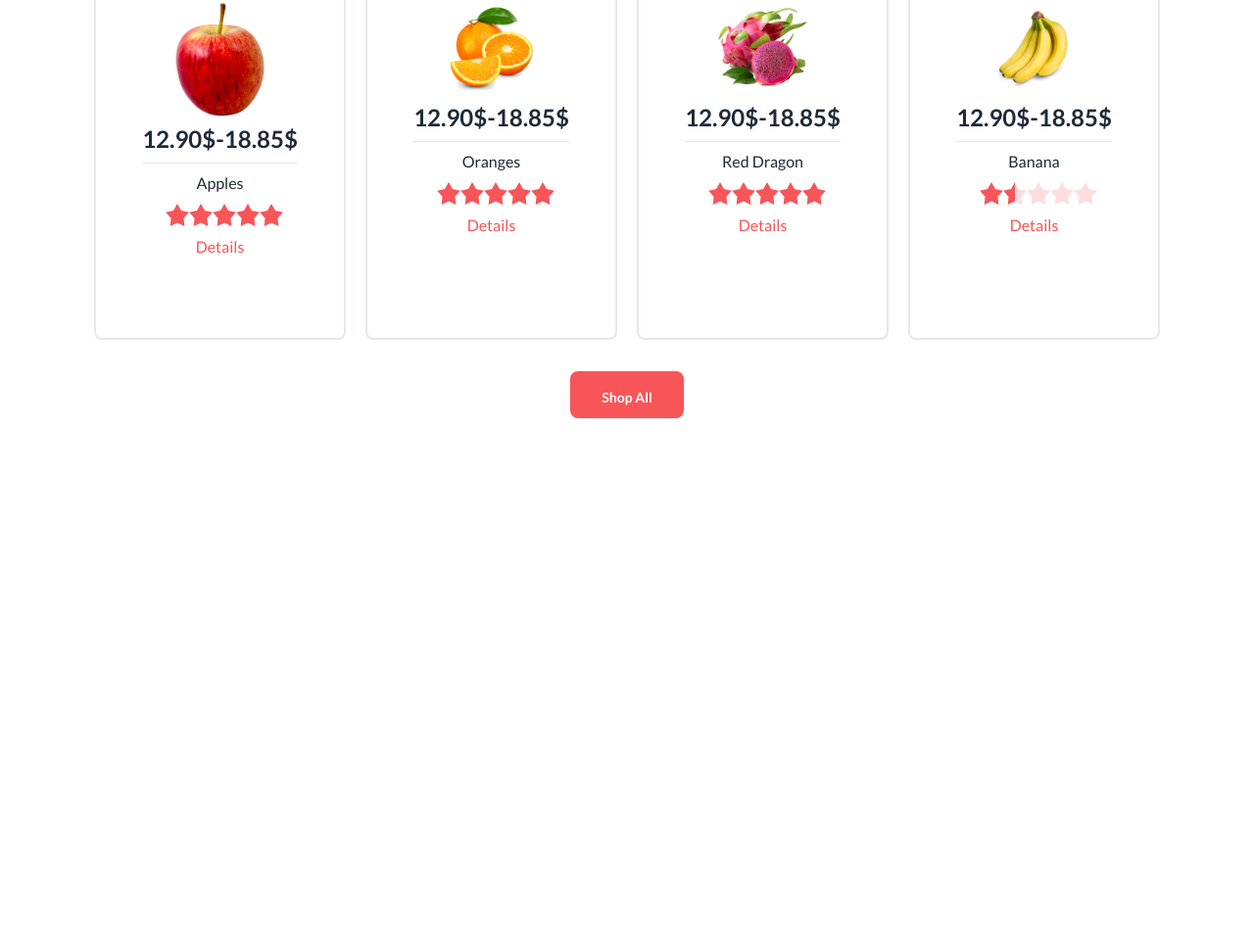
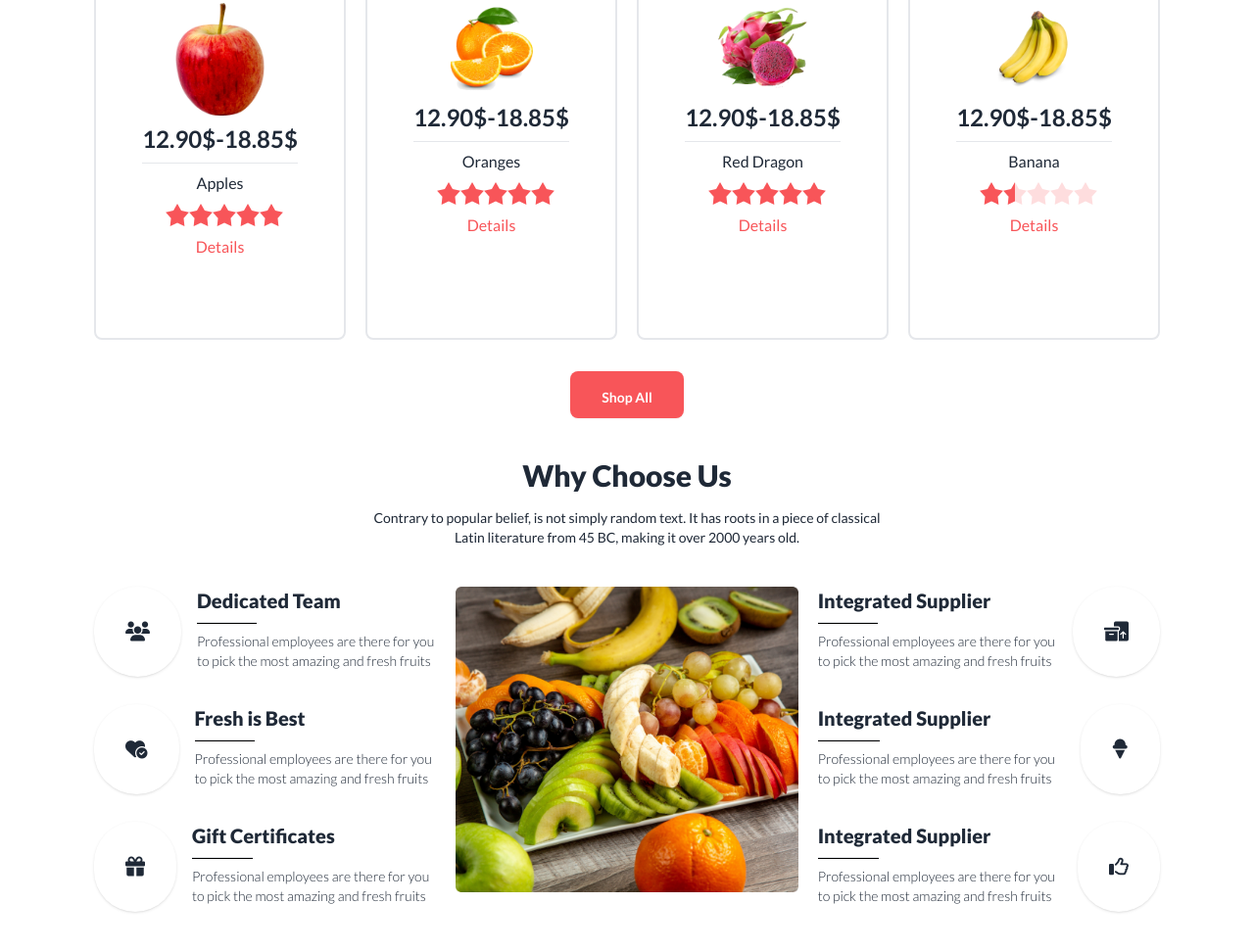
Before and after one commit to Tafhim301/Fruit-burst, a plain HTML site: page index.html in a window 1280 px wide. Shown: the part 1187-2158 px from the top of the page at 98% size. Before the commit the page ends 1654 px from the top, so only its background shows below. Drawn offline with nearby package versions, Linux system fonts and the light colour scheme.

Commit message:
Added Why Choose us

```diff
--- a/index.html
+++ b/index.html
@@ -143,7 +143,8 @@
       <div class="flex justify-between mb-8">
         <div>
           <h3 class="text-4xl font-extrabold  mb-4">Deal of the day</h3>
-          <p class="text-sm font-medium">Contrary to popular belief, is not simply random text. It has roots in a piece of classical <br> Latin literature from 45 BC, making it over 2000 years old.</p>
+          <p class="text-sm font-medium">Contrary to popular belief, is not simply random text. It has roots in a piece
+            of classical <br> Latin literature from 45 BC, making it over 2000 years old.</p>
 
 
         </div>
@@ -289,6 +290,93 @@
       </div>
 
     </section>
+    <!-- Why Choose Us -->
+    <section class="my-10 mx-24">
+      <div class="text-center mb-4">
+        <h3 class="text-3xl font-extrabold mb-4">Why Choose Us</h3>
+        <p class="text-sm">Contrary to popular belief, is not simply random text. It has roots in a piece of classical
+          <br> Latin literature from 45 BC, making it over 2000 years old.
+        </p>
+      </div>
+      <div class="grid grid-cols-3 mt-10 gap-x-5">
+        <div class="flex flex-col gap-y-7">
+          <div class="flex gap-x-4">
+            <i class="fa-solid text-xl rounded-full p-8 shadow fa-users"></i>
+            <div class="flex flex-col gap-y-2">
+              <h3 class="text-xl font-extrabold">Dedicated Team</h3>
+              <hr class="bg-black w-1/4 h-0.5">
+              <p class="text-sm font-light">Professional employees are there for you to pick the most amazing and fresh
+                fruits</p>
+            </div>
+
+          </div>
+          <div class="flex gap-x-4">
+            <i class="fa-solid text-xl rounded-full p-8 shadow fa-heart-circle-check "></i>
+            <div class="flex flex-col gap-y-2">
+              <h3 class="text-xl font-extrabold">Fresh is Best</h3>
+              <hr class="bg-black w-1/4 h-0.5">
+              <p class="text-sm font-light">Professional employees are there for you to pick the most amazing and fresh
+                fruits</p>
+            </div>
+
+          </div>
+          <div class="flex gap-x-4">
+            <i class="fa-solid text-xl rounded-full p-8 shadow fa-gift"></i>
+            <div class="flex flex-col gap-y-2">
+              <h3 class="text-xl font-extrabold">Gift Certificates</h3>
+              <hr class="bg-black w-1/4 h-0.5">
+              <p class="text-sm font-light">Professional employees are there for you to pick the most amazing and fresh
+                fruits</p>
+            </div>
+
+          </div>
+        </div>
+        <div>
+          <img src="images/whychoose1.png" alt="">
+        </div>
+        <div class="flex flex-col gap-y-7">
+          <div class="flex gap-x-4">
+
+            <div class="flex flex-col gap-y-2">
+              <h3 class="text-xl font-extrabold">Integrated Supplier</h3>
+              <hr class="bg-black w-1/4 h-0.5">
+              <p class="text-sm font-light">Professional employees are there for you to pick the most amazing and fresh
+                fruits</p>
+
+            </div>
+            <i class="fa-solid text-xl rounded-full p-8 shadow fa-boxes-packing"></i>
+
+          </div>
+          <div class="flex gap-x-4">
+
+            <div class="flex flex-col gap-y-2">
+              <h3 class="text-xl font-extrabold">Integrated Supplier</h3>
+              <hr class="bg-black w-1/4 h-0.5">
+              <p class="text-sm font-light">Professional employees are there for you to pick the most amazing and fresh
+                fruits</p>
+
+            </div>
+
+            <i class="fa-solid  text-xl rounded-full p-8 shadow fa-ice-cream"></i>
+
+          </div>
+          <div class="flex gap-x-4">
+
+            <div class="flex flex-col gap-y-2">
+              <h3 class="text-xl font-extrabold">Integrated Supplier</h3>
+              <hr class="bg-black w-1/4 h-0.5">
+              <p class="text-sm font-light">Professional employees are there for you to pick the most amazing and fresh
+                fruits</p>
+
+            </div>
+
+            <i class="fa-regular text-xl rounded-full p-8 shadow fa-thumbs-up"></i>
+
+          </div>
+
+        </div>
+      </div>
+    </section>
 
   </main>
   <footer>
```
